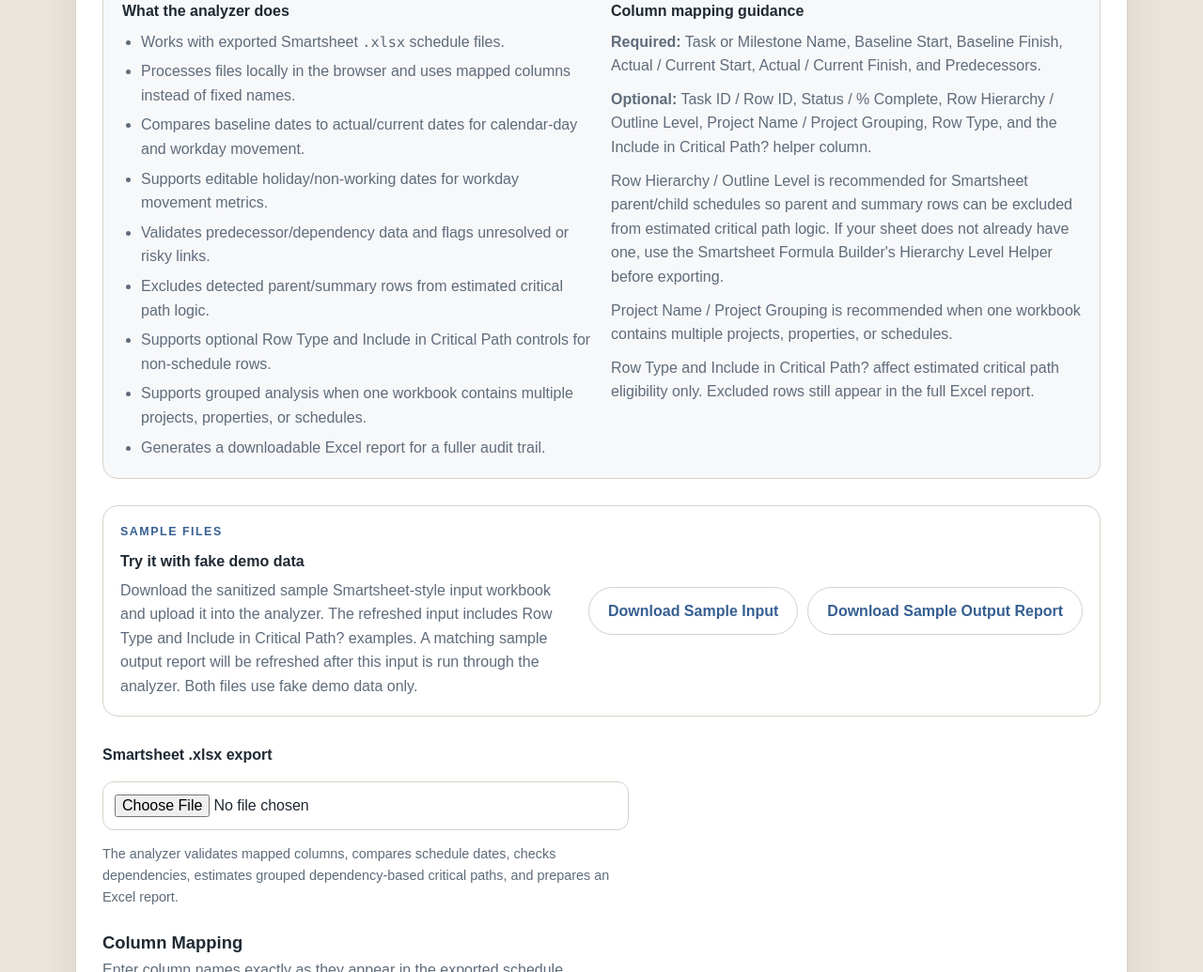
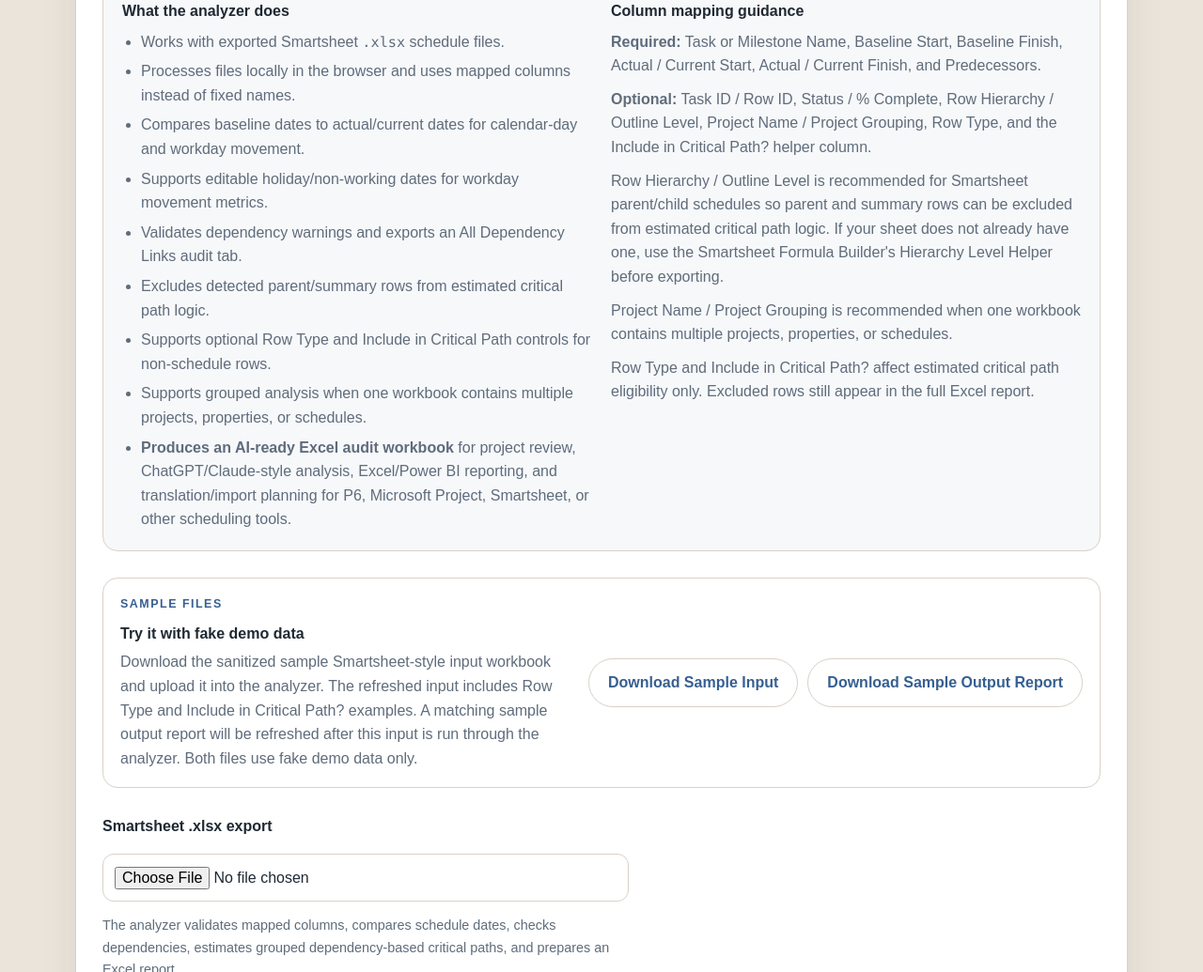
Before and after one commit to nckalx/ai-portfolio-site, a plain HTML site: page index.html in a window 1280 px wide. Shown: the part 3088-4123 px from the top of the page at 94% size. Drawn offline with Linux system fonts and the light colour scheme.

Commit message:
Polish schedule analyzer public copy

```diff
--- a/index.html
+++ b/index.html
@@ -135,11 +135,15 @@
               <li>Processes files locally in the browser and uses mapped columns instead of fixed names.</li>
               <li>Compares baseline dates to actual/current dates for calendar-day and workday movement.</li>
               <li>Supports editable holiday/non-working dates for workday movement metrics.</li>
-              <li>Validates predecessor/dependency data and flags unresolved or risky links.</li>
+              <li>Validates dependency warnings and exports an All Dependency Links audit tab.</li>
               <li>Excludes detected parent/summary rows from estimated critical path logic.</li>
               <li>Supports optional Row Type and Include in Critical Path controls for non-schedule rows.</li>
               <li>Supports grouped analysis when one workbook contains multiple projects, properties, or schedules.</li>
-              <li>Generates a downloadable Excel report for a fuller audit trail.</li>
+              <li>
+                <strong>Produces an AI-ready Excel audit workbook</strong> for project review, ChatGPT/Claude-style
+                analysis, Excel/Power BI reporting, and translation/import planning for P6, Microsoft Project,
+                Smartsheet, or other scheduling tools.
+              </li>
             </ul>
           </div>
           <div>
@@ -523,7 +527,8 @@
           <h3>Download Summary Workbook</h3>
           <p>
             The Excel report includes changed rows, all analyzed rows, warning rows, dependency validation,
-            a full dependency audit trail, estimated critical path output, and the column mapping used.
+            a full dependency audit trail, estimated critical path output, and the column mapping used. It is
+            structured for AI-assisted review and Excel/Power BI reporting workflows.
           </p>
           <p class="report-tabs-heading">Report includes:</p>
           <ul class="report-tab-list">
```
Also changed, not shown: README.md.
